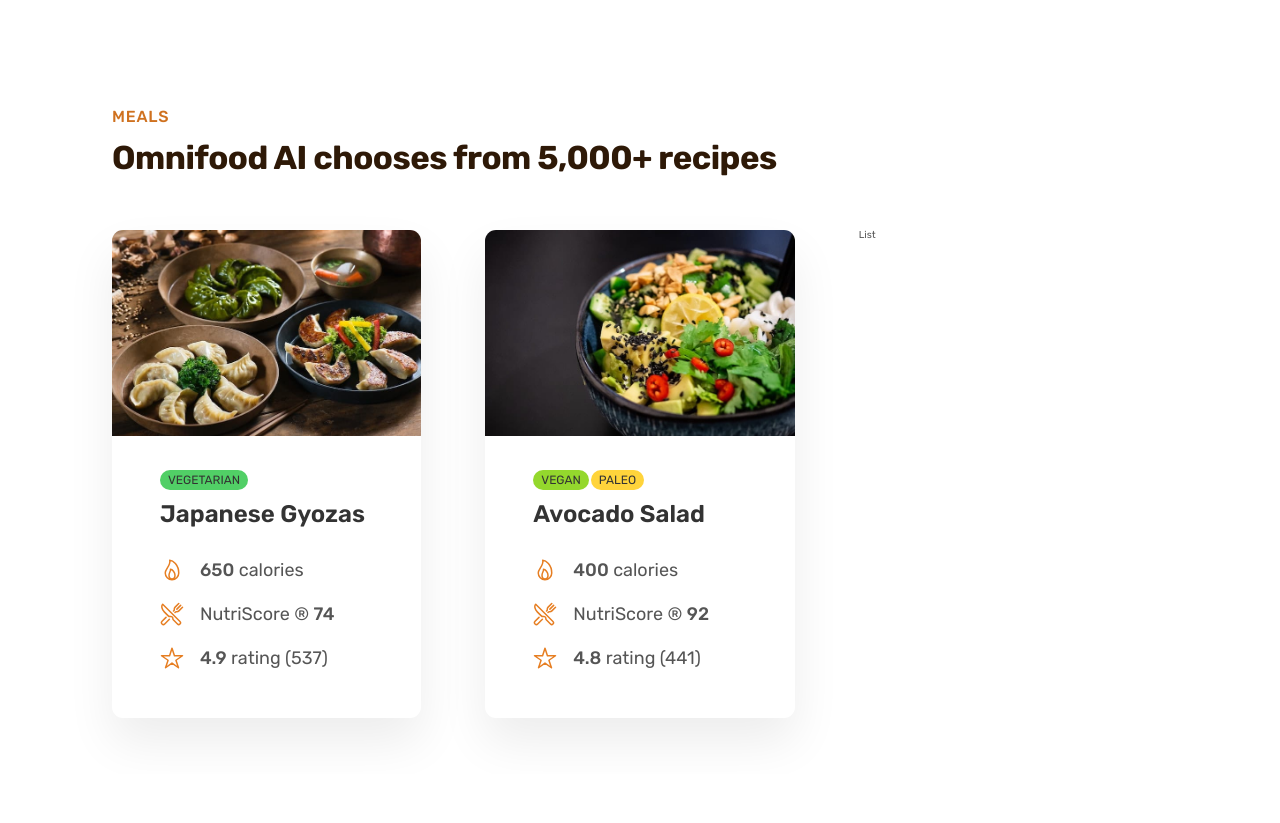
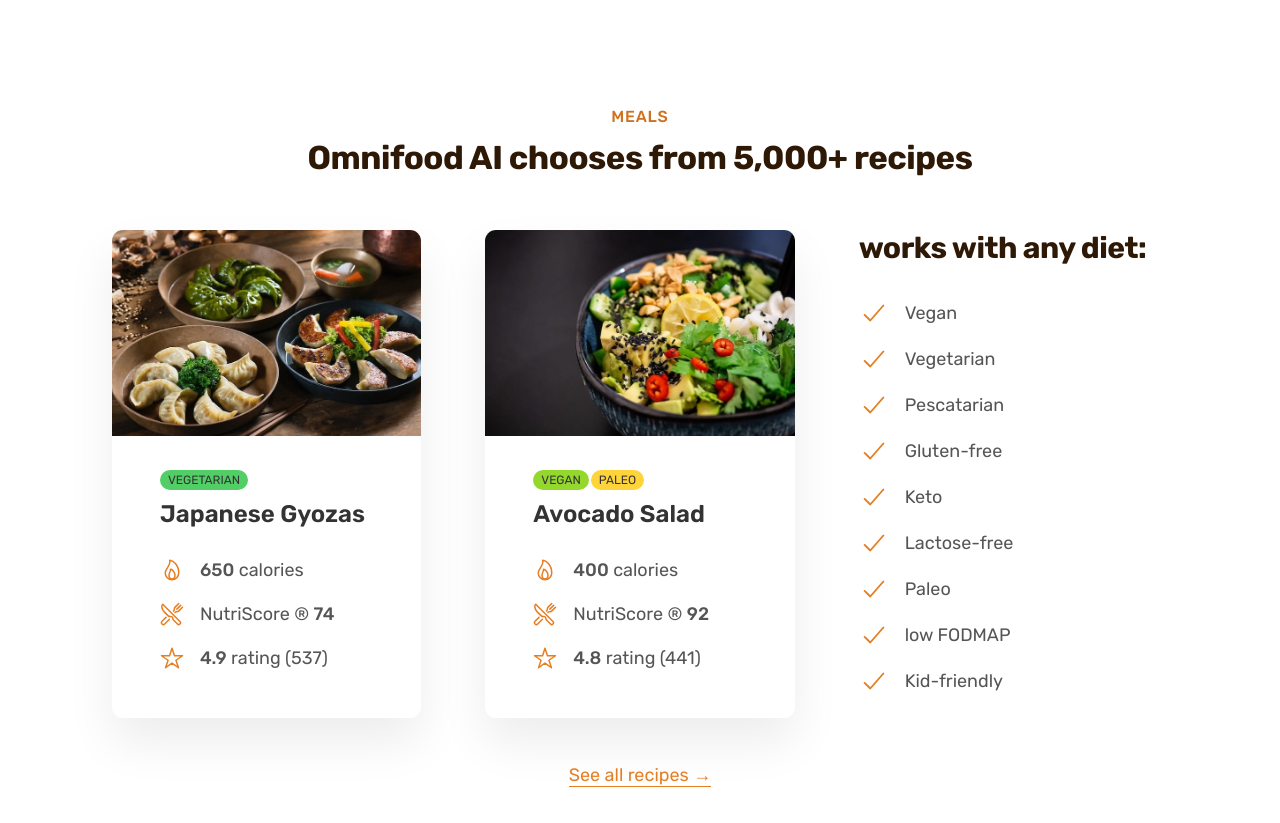
Before and after one commit to Lukashatirishvili/HTML-CSS, a plain HTML site: page Omnifood-Project/index.html in a window 1280 px wide. Shown: the part 2124-2947 px from the top of the page. Before the commit the page ends 2898 px from the top, so only its background shows below. Drawn offline with nearby package versions, Linux system fonts and the light colour scheme.

Commit message:
add some styling: transform(translate)

```diff
--- a/Omnifood-Project/css/general.css
+++ b/Omnifood-Project/css/general.css
@@ -125,7 +125,7 @@
   border-radius: 9px;
 
   /* Put transition on original state */
-  transition: background-color 0.3s;
+  transition: all 0.3s;
 }
 
 .btn--full:link,
@@ -154,8 +154,33 @@
   box-shadow: inset 0 0 0 3px #fff;
 }
 
+.link:link,
+.link:visited {
+  display: inline-block;
+  color: #e67e22;
+  text-decoration: none;
+  border-bottom: 1px solid currentColor;
+  padding-bottom: 2px;
+  transition: all 0.3s;
+}
+
+.link:hover,
+.link:active {
+  color: #cf711f;
+  border-bottom: 1px solid transparent;
+}
+
+/* HELPER/SETTINGS CLASSES */
 .margin-right-sm {
   margin-right: 1.6rem !important;
+}
+
+.margin-bottom-md {
+  margin-bottom: 4.8rem !important;
+}
+
+.center-text {
+  text-align: center;
 }
 
 strong {
--- a/Omnifood-Project/css/style.css
+++ b/Omnifood-Project/css/style.css
@@ -209,6 +209,12 @@
   box-shadow: 0 2.4rem 4.8rem rgba(0, 0, 0, 0.075);
   border-radius: 11px;
   overflow: hidden;
+  transition: all 0.4s;
+}
+
+.meal:hover {
+  transform: translateY(-1.2rem);
+  box-shadow: 0 3.2rem 6.2rem rgba(0, 0, 0, 0.06);
 }
 
 .meal-content {
@@ -274,3 +280,28 @@
 .meal-img {
   width: 100%;
 }
+
+.all-recipes {
+  text-align: center;
+  font-size: 1.8rem;
+}
+
+.list {
+  display: flex;
+  flex-direction: column;
+  gap: 1.6rem;
+  list-style: none;
+}
+
+.list-item {
+  display: flex;
+  align-items: center;
+  gap: 1.6rem;
+  font-size: 1.8rem;
+}
+
+.list-icon {
+  width: 3rem;
+  height: 3rem;
+  color: #e67e22;
+}
--- a/Omnifood-Project/index.html
+++ b/Omnifood-Project/index.html
@@ -161,14 +161,14 @@
         </div>
       </section>
       <section class="section-meals">
-        <div class="container">
+        <div class="container center-text">
           <span class="subheading">Meals</span>
           <h2 class="heading-secondary">
             Omnifood AI chooses from 5,000+ recipes
           </h2>
         </div>
 
-        <div class="container grid grid--3-cols">
+        <div class="container grid grid--3-cols margin-bottom-md">
           <div class="meal">
             <img
               class="meal-img"
@@ -230,7 +230,50 @@
               </ul>
             </div>
           </div>
-          <div class="list">List</div>
+          <div class="diets">
+            <h3 class="heading-tertiary">works with any diet:</h3>
+            <ul class="list">
+              <li class="list-item">
+                <ion-icon class="list-icon" name="checkmark-outline"></ion-icon
+                ><span>Vegan</span>
+              </li>
+              <li class="list-item">
+                <ion-icon class="list-icon" name="checkmark-outline"></ion-icon
+                ><span>Vegetarian</span>
+              </li>
+              <li class="list-item">
+                <ion-icon class="list-icon" name="checkmark-outline"></ion-icon
+                ><span>Pescatarian</span>
+              </li>
+              <li class="list-item">
+                <ion-icon class="list-icon" name="checkmark-outline"></ion-icon
+                ><span>Gluten-free</span>
+              </li>
+              <li class="list-item">
+                <ion-icon class="list-icon" name="checkmark-outline"></ion-icon>
+                <span>Keto</span>
+              </li>
+              <li class="list-item">
+                <ion-icon class="list-icon" name="checkmark-outline"></ion-icon
+                ><span>Lactose-free</span>
+              </li>
+              <li class="list-item">
+                <ion-icon class="list-icon" name="checkmark-outline"></ion-icon>
+                <span>Paleo</span>
+              </li>
+              <li class="list-item">
+                <ion-icon class="list-icon" name="checkmark-outline"></ion-icon
+                ><span>low FODMAP</span>
+              </li>
+              <li class="list-item">
+                <ion-icon class="list-icon" name="checkmark-outline"></ion-icon
+                ><span>Kid-friendly</span>
+              </li>
+            </ul>
+          </div>
+        </div>
+        <div class="container all-recipes">
+          <a href="#" class="link">See all recipes &rarr;</a>
         </div>
       </section>
     </main>
```
